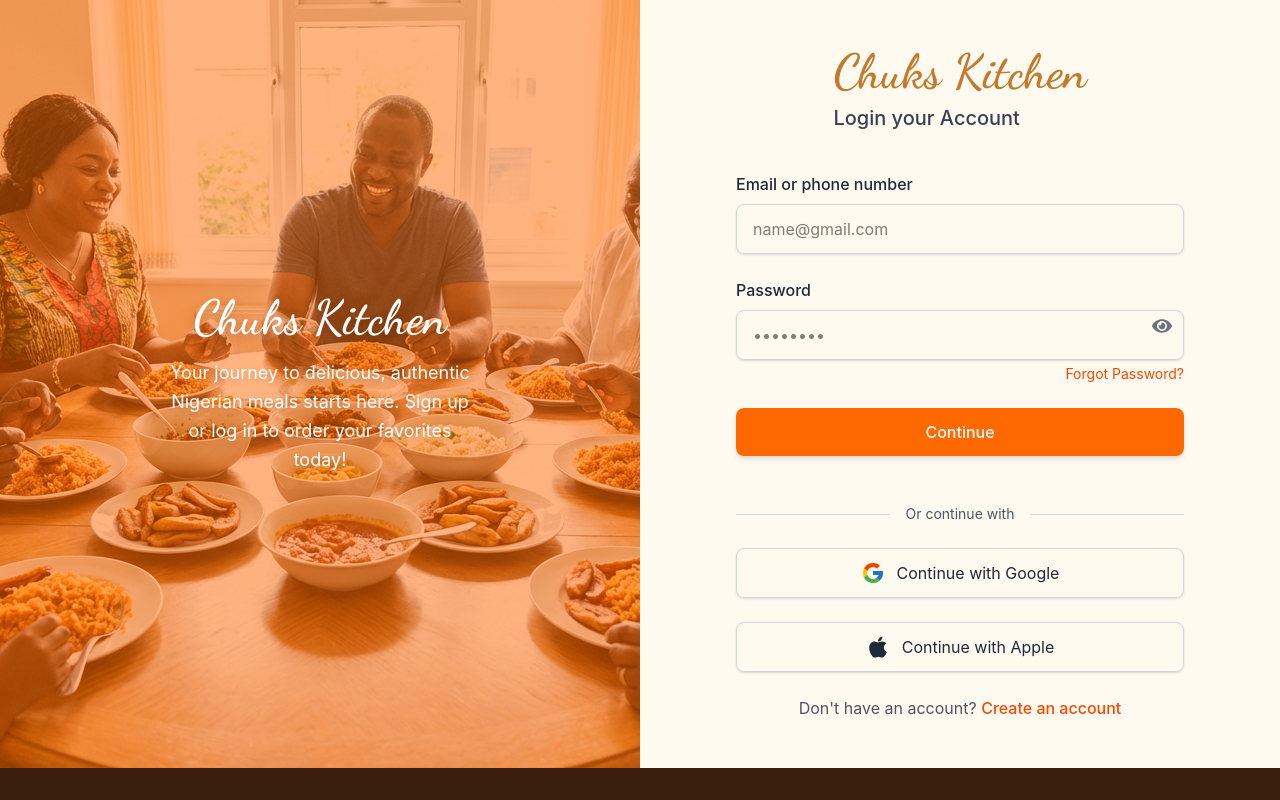
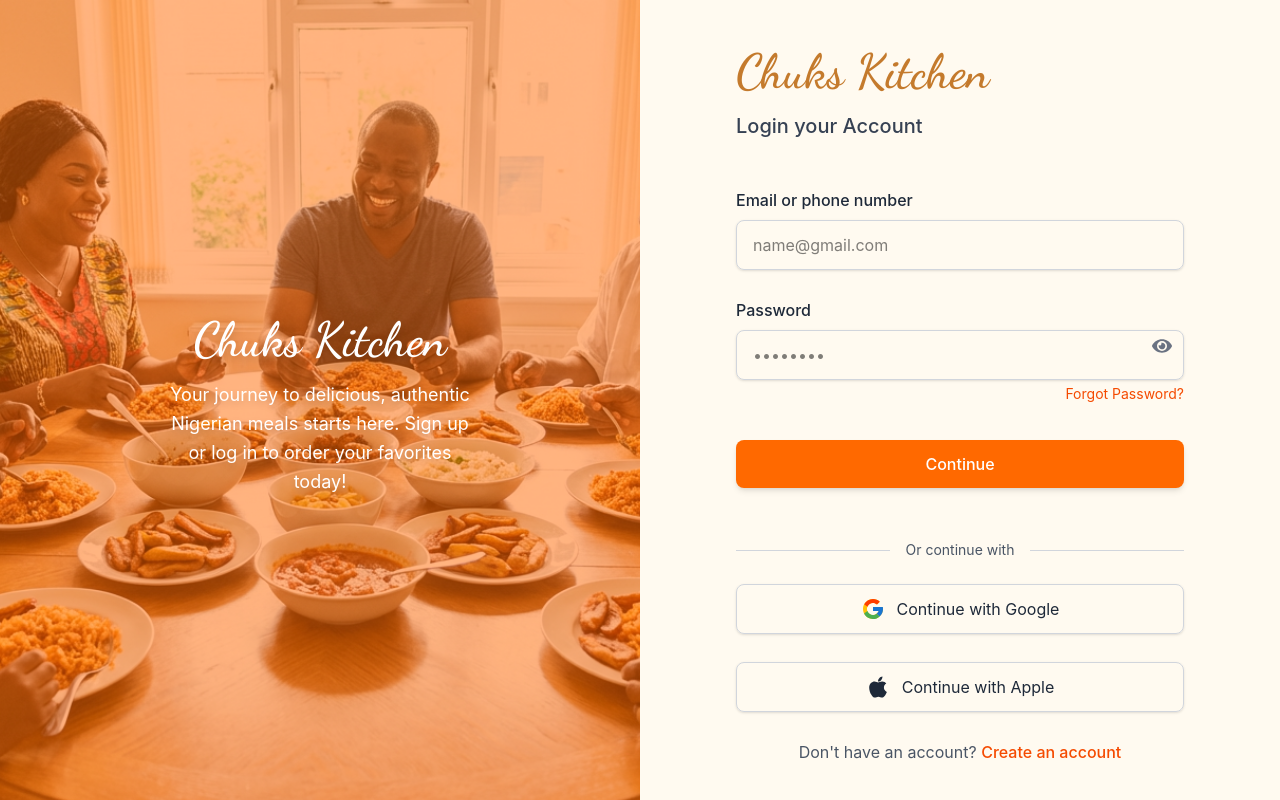
Before and after one commit to MizMelly/Resturant, a React (Vite) app: page /signin in a window 1280 px wide. Shown: the top 800 px of the page. Built offline with nearby package versions, Linux system fonts and the light colour scheme.

Commit message:
Add project documentation

```diff
--- a/src/components/SignIn.jsx
+++ b/src/components/SignIn.jsx
@@ -15,34 +15,24 @@ export default function SignIn() {
     navigate("/signup");
   };
 
-  // Handle form submission → navigate to home page
   const handleLogin = (e) => {
     e.preventDefault();
-
-    // You can add real authentication here later (API call, Firebase, etc.)
-    // For now, just navigate to home page on button click
     console.log("Login attempted with:", { emailOrPhone, password });
-
-    // Navigate directly to home page after clicking Continue
-    navigate("/home");  // ← Change to "/" if your home is at root
+    navigate("/home");
   };
 
   return (
     <div className="min-h-screen flex flex-col bg-[#fffaf0]">
       <div className="flex-grow grid md:grid-cols-2 relative">
 
-        {/* LEFT IMAGE with subtle vibrant orange overlay & centered text */}
+        {/* LEFT IMAGE */}
         <div className="hidden md:block relative overflow-hidden">
           <img
             src={Im1}
             alt="Nigerian family enjoying meal"
             className="w-full h-full object-cover"
           />
-
-          {/* Subtle orange overlay */}
-          <div className="absolute inset-0 bg-orange-500/50 "></div>
-
-          {/* Centered text */}
+          <div className="absolute inset-0 bg-orange-500/50"></div>
           <div className="absolute inset-0 flex flex-col items-center justify-center text-white text-center px-8 z-10">
             <h1 className="font-['Dancing_Script'] text-4xl lg:text-5xl text-white mb-4 drop-shadow-lg">
               Chuks Kitchen
@@ -57,10 +47,11 @@ export default function SignIn() {
         </div>
 
         {/* RIGHT SIDE - Login Form */}
-        <div className="flex flex-col justify-center items-center md:px-10 lg:px-24 py-12 bg-[#fffaf0]">
-          {/* Header */}
-          <div className="mb-10 text-center md:text-left">
-            <h2 className="font-['Dancing_Script'] text-4xl md:text-5xl text-[#c47a2c] mb-2">
+        <div className="flex flex-col justify-center items-center px-5 sm:px-10 md:px-12 lg:px-24 py-10 sm:py-12 bg-[#fffaf0]">
+
+          {/* Header – added more spacing below on mobile */}
+          <div className="mb-10 md:mb-12 text-center md:text-left w-full max-w-md">
+            <h2 className="font-['Dancing_Script'] text-4xl md:text-5xl text-[#c47a2c] mb-3 md:mb-4">
               Chuks Kitchen
             </h2>
             <p className="text-gray-700 text-lg md:text-xl font-medium">
@@ -68,8 +59,8 @@ export default function SignIn() {
             </p>
           </div>
 
-          {/* Form – added onSubmit */}
-          <form onSubmit={handleLogin} className="max-w-md mx-auto md:mx-0 w-full space-y-6">
+          {/* Form */}
+          <form onSubmit={handleLogin} className="max-w-md mx-auto w-full space-y-7">
             {/* Email / Phone */}
             <div>
               <label className="block text-gray-800 font-medium mb-2 text-base">
@@ -110,10 +101,10 @@ export default function SignIn() {
               </a>
             </div>
 
-            {/* Continue Button – now submits the form */}
+            {/* Continue Button */}
             <button
               type="submit"
-              className="w-full bg-orange-500 hover:bg-orange-600 text-white py-3 rounded-lg font-medium text-base shadow-md transition"
+              className="w-full bg-orange-500 hover:bg-orange-600 text-white py-3 rounded-lg font-medium text-base shadow-md transition mt-2"
             >
               Continue
             </button>
--- a/src/components/Welcome.jsx
+++ b/src/components/Welcome.jsx
@@ -24,7 +24,7 @@ export default function Welcome() {
           </picture>
         </div>
 
-        {/* RIGHT SIDE – full width on mobile, follows image */}
+        {/* RIGHT SIDE – full width on mobile */}
         <div className="flex flex-col px-5 sm:px-8 md:px-12 lg:px-16 py-8 md:py-12 bg-[#f6f3ee] order-2 md:order-none">
 
           {/* TOP HEADER */}
@@ -97,7 +97,8 @@ export default function Welcome() {
                 </button>
               </div>
 
-              {/* Copyright – small, centered */}
+              {/* Copyright – hidden on mobile */}
+              <div className="hidden md:block">
                 <hr className="my-4 md:my-5 border-t border-gray-300 w-full max-w-3xl mx-auto" />
                 <p className="text-center text-gray-500 text-sm">
                   © 2024 Chuks Kitchen.
@@ -108,8 +109,9 @@ export default function Welcome() {
             </div>
           </div>
         </div>
+      </div>
 
-      {/* FOOTER – completely hidden on mobile, only shows on desktop (md and up) */}
+      {/* FOOTER – completely hidden on mobile */}
       <footer className="hidden md:block bg-[#3a1f0f] text-white py-10 md:py-12">
         <div className="max-w-7xl mx-auto px-5 sm:px-6 lg:px-8 grid grid-cols-2 sm:grid-cols-2 md:grid-cols-4 gap-8 md:gap-10">
           {/* Chuks Kitchen */}
```
Lines whose indentation alone changed are shown as unchanged.
